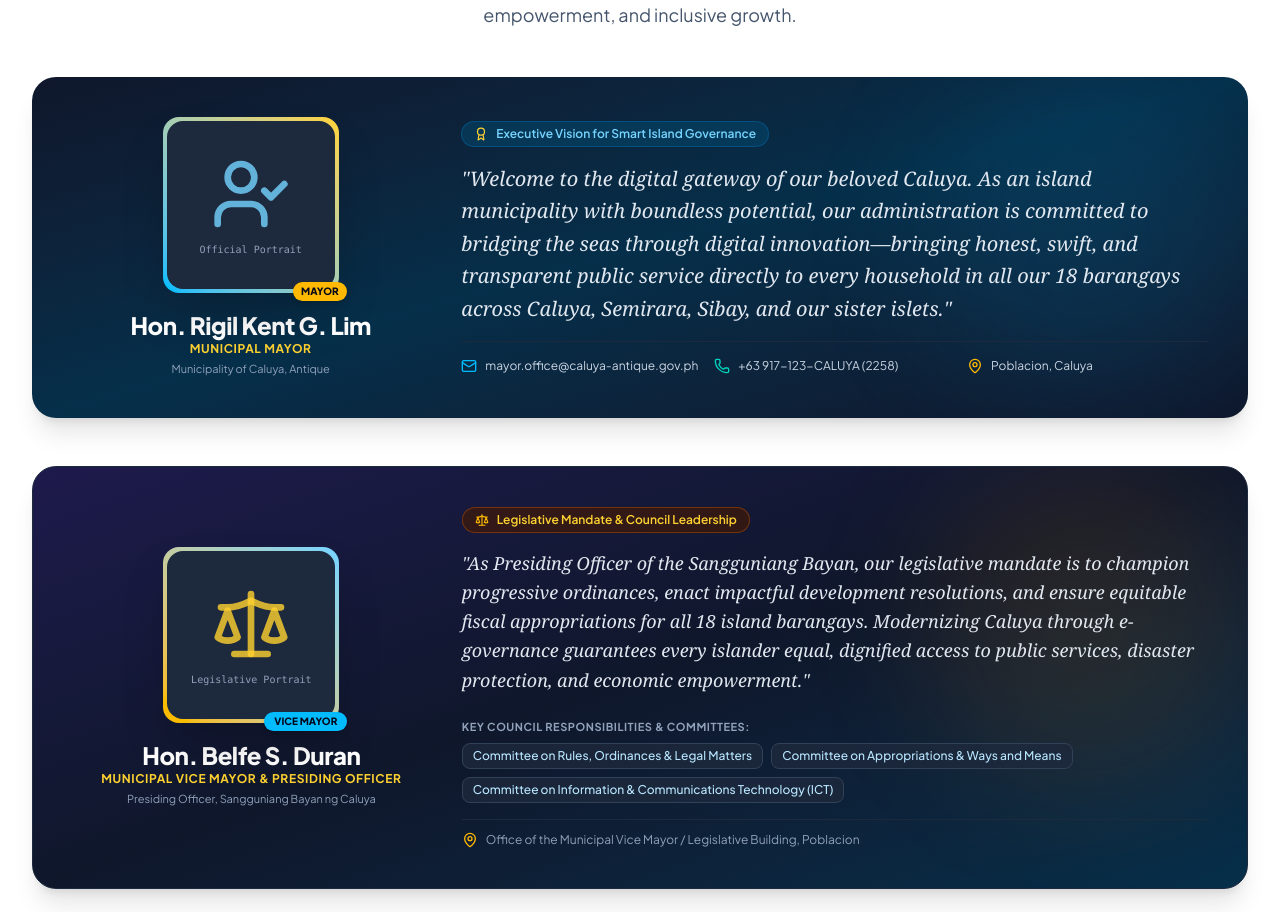
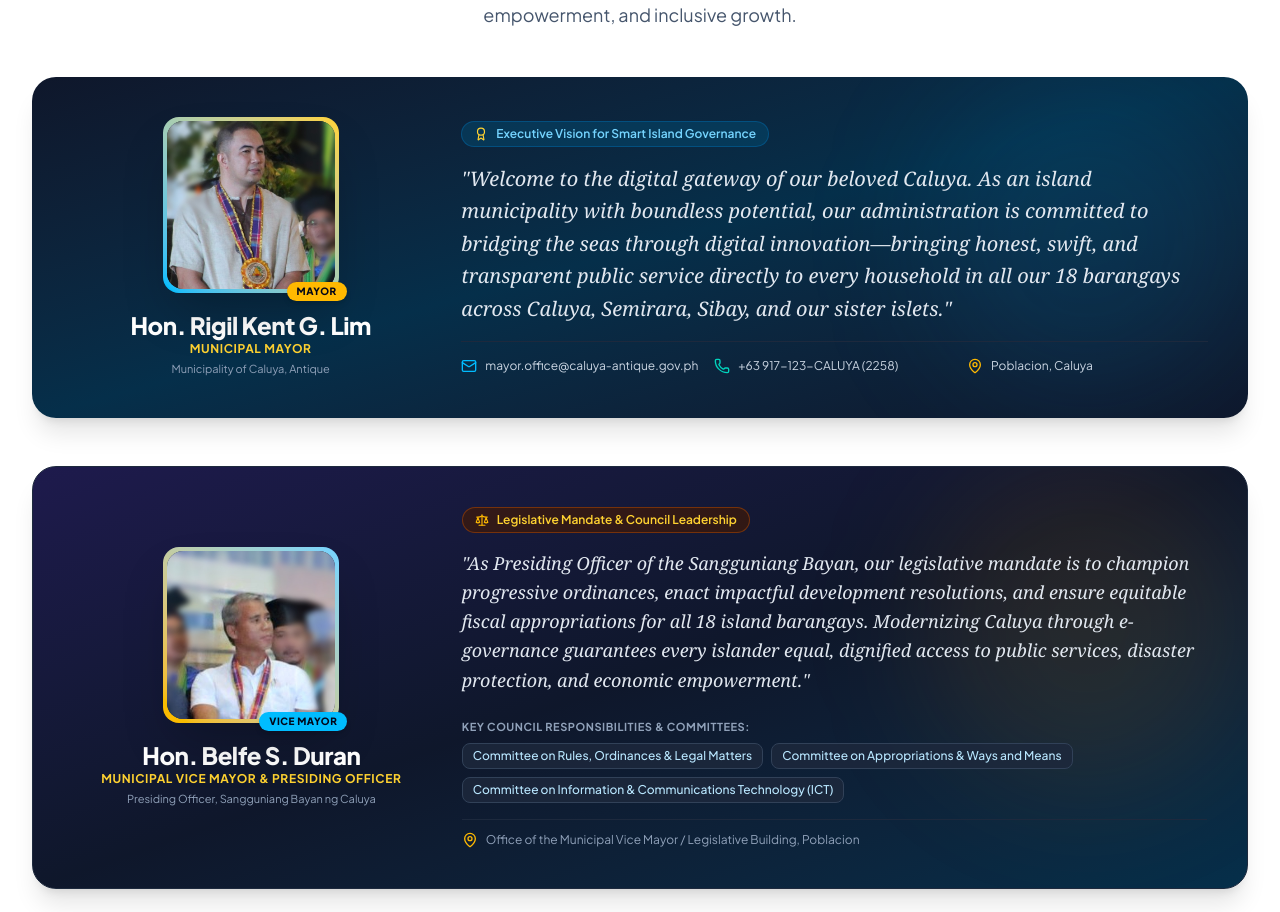
Before and after one commit to bluegene37/caluya, a Vue app: page /leadership in a window 1280 px wide. Shown: the part 568-1480 px from the top of the page. Built offline with nearby package versions, Linux system fonts and the light colour scheme; a web font is replaced by a local one.

Commit message:
feat: add official portrait images of Mayor and Vice Mayor to leadership tab

```diff
--- a/src/components/LeadershipSection.vue
+++ b/src/components/LeadershipSection.vue
@@ -24,12 +24,32 @@
         <div class="grid grid-cols-1 lg:grid-cols-12 gap-8 items-center relative z-10">
 
           <div class="lg:col-span-4 flex flex-col items-center text-center">
+            <!-- Gene - Oct 07, 2026: Added official portrait image for Municipal Mayor Hon. Rigil Kent G. Lim -->
+            <!--
             <div class="relative w-44 h-44 rounded-2xl bg-gradient-to-tr from-sky-400 to-amber-300 p-1 shadow-2xl">
               <div class="w-full h-full rounded-2xl bg-slate-800 flex flex-col items-center justify-center overflow-hidden">
                 <UserCheck class="w-20 h-20 text-sky-300/80" />
                 <span class="text-[10px] text-slate-400 mt-2 font-mono">Official Portrait</span>
               </div>
               <div class="absolute -bottom-2 -right-2 bg-amber-400 text-slate-950 text-[10px] font-black px-2 py-0.5 rounded-full shadow-md">
+                MAYOR
+              </div>
+            </div>
+            -->
+            <div class="relative w-44 h-44 rounded-2xl bg-gradient-to-tr from-sky-400 to-amber-300 p-1 shadow-2xl">
+              <div class="w-full h-full rounded-2xl bg-slate-800 overflow-hidden relative group">
+                <img
+                  v-if="LGU_INFO.mayor.image"
+                  :src="LGU_INFO.mayor.image"
+                  :alt="LGU_INFO.mayor.name"
+                  class="w-full h-full object-cover object-top transition-transform duration-500 group-hover:scale-105"
+                />
+                <div v-else class="w-full h-full flex flex-col items-center justify-center">
+                  <UserCheck class="w-20 h-20 text-sky-300/80" />
+                  <span class="text-[10px] text-slate-400 mt-2 font-mono">Official Portrait</span>
+                </div>
+              </div>
+              <div class="absolute -bottom-2 -right-2 bg-amber-400 text-slate-950 text-[10px] font-black px-2.5 py-0.5 rounded-full shadow-md tracking-wider">
                 MAYOR
               </div>
             </div>
@@ -108,12 +128,32 @@
 
           <div class="grid grid-cols-1 lg:grid-cols-12 gap-8 items-center relative z-10">
             <div class="lg:col-span-4 flex flex-col items-center text-center">
+              <!-- Gene - Oct 07, 2026: Added official portrait image for Municipal Vice Mayor Hon. Belfe S. Duran -->
+              <!--
               <div class="relative w-44 h-44 rounded-2xl bg-gradient-to-tr from-amber-400 to-sky-300 p-1 shadow-2xl">
                 <div class="w-full h-full rounded-2xl bg-slate-800 flex flex-col items-center justify-center overflow-hidden">
                   <Scale class="w-20 h-20 text-amber-300/80" />
                   <span class="text-[10px] text-slate-400 mt-2 font-mono">Legislative Portrait</span>
                 </div>
                 <div class="absolute -bottom-2 -right-2 bg-sky-400 text-slate-950 text-[10px] font-black px-2.5 py-0.5 rounded-full shadow-md">
+                  VICE MAYOR
+                </div>
+              </div>
+              -->
+              <div class="relative w-44 h-44 rounded-2xl bg-gradient-to-tr from-amber-400 to-sky-300 p-1 shadow-2xl">
+                <div class="w-full h-full rounded-2xl bg-slate-800 overflow-hidden relative group">
+                  <img
+                    v-if="LGU_INFO.viceMayor.image"
+                    :src="LGU_INFO.viceMayor.image"
+                    :alt="LGU_INFO.viceMayor.name"
+                    class="w-full h-full object-cover object-top transition-transform duration-500 group-hover:scale-105"
+                  />
+                  <div v-else class="w-full h-full flex flex-col items-center justify-center">
+                    <Scale class="w-20 h-20 text-amber-300/80" />
+                    <span class="text-[10px] text-slate-400 mt-2 font-mono">Legislative Portrait</span>
+                  </div>
+                </div>
+                <div class="absolute -bottom-2 -right-2 bg-sky-400 text-slate-950 text-[10px] font-black px-2.5 py-0.5 rounded-full shadow-md tracking-wider">
                   VICE MAYOR
                 </div>
               </div>
--- a/src/data/caluyaData.js
+++ b/src/data/caluyaData.js
@@ -12,22 +12,15 @@ export const LGU_INFO = {
   population: "42,895+ (Est. 2024 / PSA)",
   landArea: "148.90 sq km (Municipal Waters: 307,680+ hectares)",
   zipCode: "5711",
+  // Gene - Oct 07, 2026: Added official portrait image URLs for Mayor Hon. Rigil Kent G. Lim and Vice Mayor Hon. Belfe S. Duran
+  /*
   mayor: {
     name: "Hon. Rigil Kent G. Lim",
     title: "Municipal Mayor",
     message: "Welcome to the digital gateway of our beloved Caluya. As an island municipality with boundless potential, our administration is committed to bridging the seas through digital innovation—bringing honest, swift, and transparent public service directly to every household in all our 18 barangays across Caluya, Semirara, Sibay, and our sister islets.",
   },
-// Gene - Oct 06, 2026: Enhanced Vice Mayor and Sangguniang Bayan Presiding Officer profile
-/*
   viceMayor: {
-    name: "Hon. Genevieve Lim-Reyes",
-    title: "Municipal Vice Mayor & Presiding Officer",
-  },
-*/
-  // Gene - Oct 06, 2026: Updated Municipal Vice Mayor to Hon. Belfe S. Duran per user verification
-  /*
-  viceMayor: {
-    name: "Hon. Genevive L. Reyes",
+    name: "Hon. Belfe S. Duran",
     title: "Municipal Vice Mayor & Presiding Officer",
     subtitle: "Presiding Officer, Sangguniang Bayan ng Caluya",
     message: "As Presiding Officer of the Sangguniang Bayan, our legislative mandate is to champion progressive ordinances, enact impactful development resolutions, and ensure equitable fiscal appropriations for all 18 island barangays. Modernizing Caluya through e-governance guarantees every islander equal, dignified access to public services, disaster protection, and economic empowerment.",
@@ -39,10 +32,17 @@ export const LGU_INFO = {
     ]
   },
   */
+  mayor: {
+    name: "Hon. Rigil Kent G. Lim",
+    title: "Municipal Mayor",
+    image: "/images/mayor-rigil-kent-lim.jpg",
+    message: "Welcome to the digital gateway of our beloved Caluya. As an island municipality with boundless potential, our administration is committed to bridging the seas through digital innovation—bringing honest, swift, and transparent public service directly to every household in all our 18 barangays across Caluya, Semirara, Sibay, and our sister islets.",
+  },
   viceMayor: {
     name: "Hon. Belfe S. Duran",
     title: "Municipal Vice Mayor & Presiding Officer",
     subtitle: "Presiding Officer, Sangguniang Bayan ng Caluya",
+    image: "/images/vice-mayor-belfe-duran.jpg",
     message: "As Presiding Officer of the Sangguniang Bayan, our legislative mandate is to champion progressive ordinances, enact impactful development resolutions, and ensure equitable fiscal appropriations for all 18 island barangays. Modernizing Caluya through e-governance guarantees every islander equal, dignified access to public services, disaster protection, and economic empowerment.",
     office: "Office of the Municipal Vice Mayor / Legislative Building, Poblacion",
     committees: [
```
Also changed, not shown: public/images/mayor-rigil-kent-lim.jpg (added), public/images/vice-mayor-belfe-duran.jpg (added).
